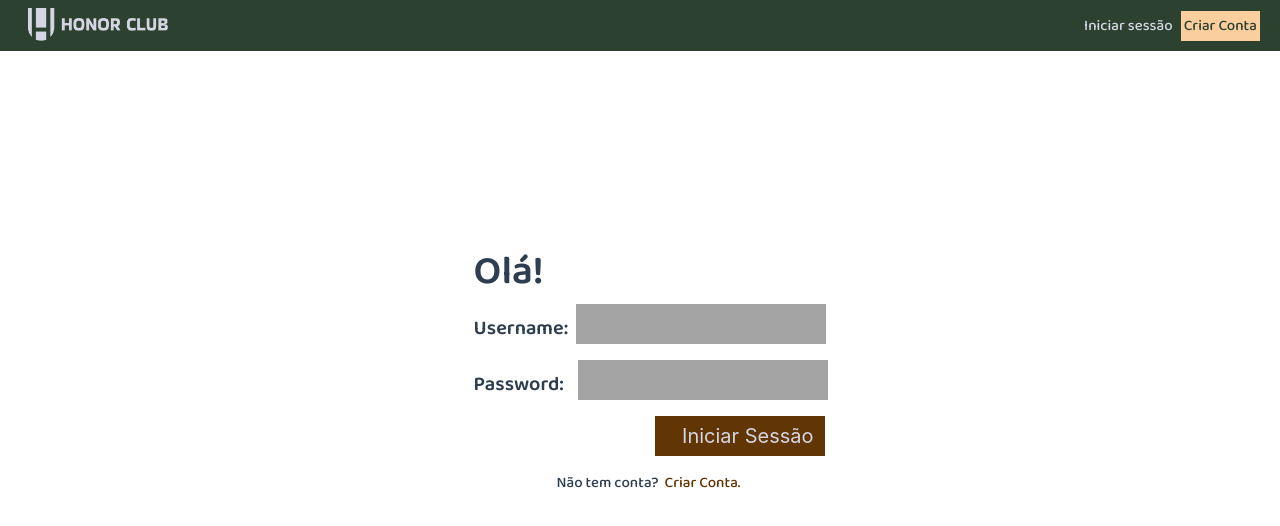
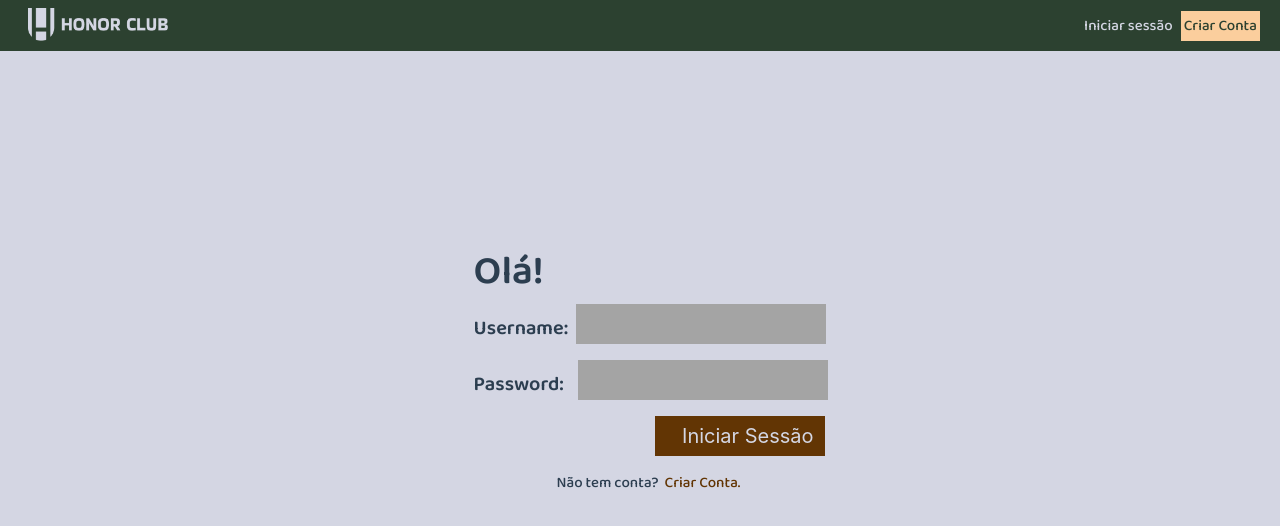
Before and after one commit to FranciscoGameiro2004/HonorClub-PW1-ESMAD, a Vue app: page /login in a window 1280 px wide. Shown: the top 526 px of the page. Built offline with nearby package versions, Linux system fonts and the light colour scheme; what fetch-mock would draw is missing.

Commit message:
Change background color

```diff
--- a/src/assets/base.css
+++ b/src/assets/base.css
@@ -61,7 +61,7 @@
 body {
   min-height: 100vh;
   color: var(--color-text);
-  background: var(--color-background);
+  background-color: #D4D6E3;
   transition:
     color 0.5s,
     background-color 0.5s;
--- a/src/views/LoginView.vue
+++ b/src/views/LoginView.vue
@@ -44,7 +44,6 @@ export default {
 body, html {
   height: 100%;
   margin: 0;
-  background-color: #D4D6E3
 }
 
 .navbar {
```
